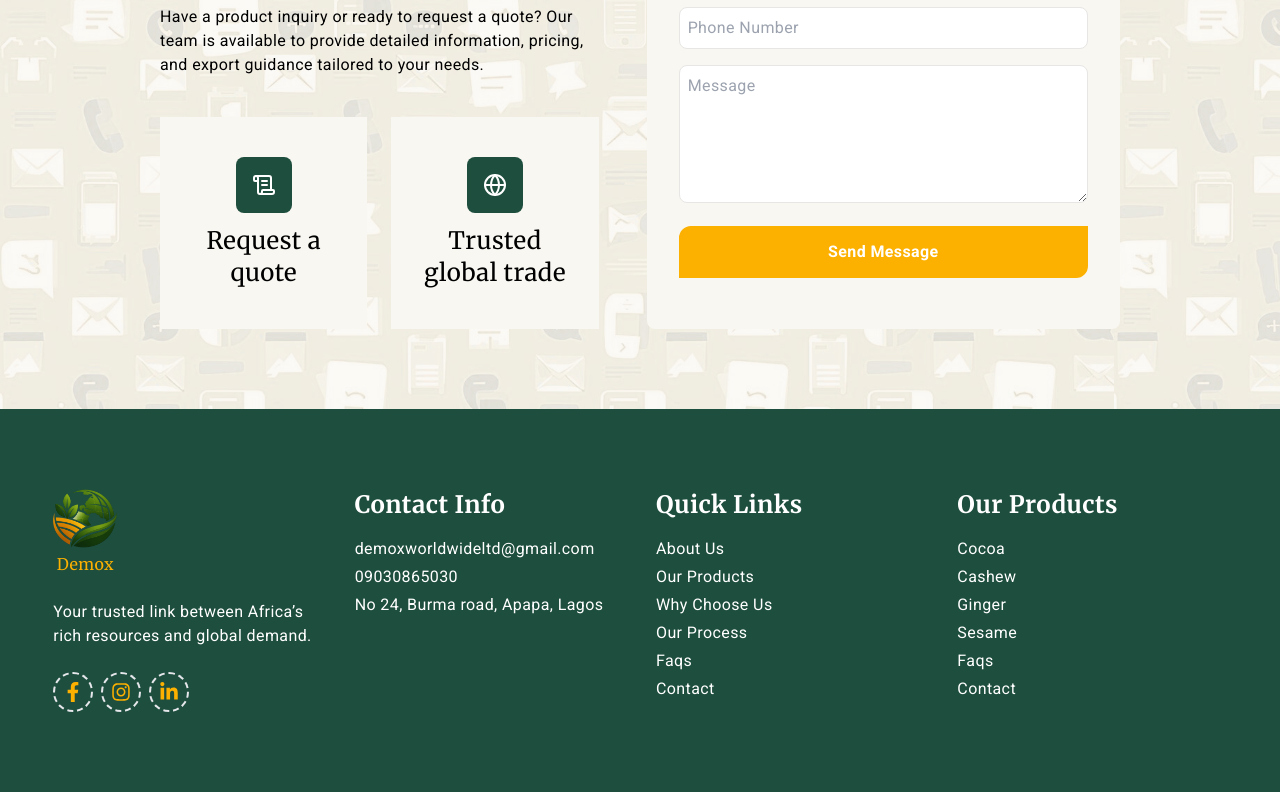
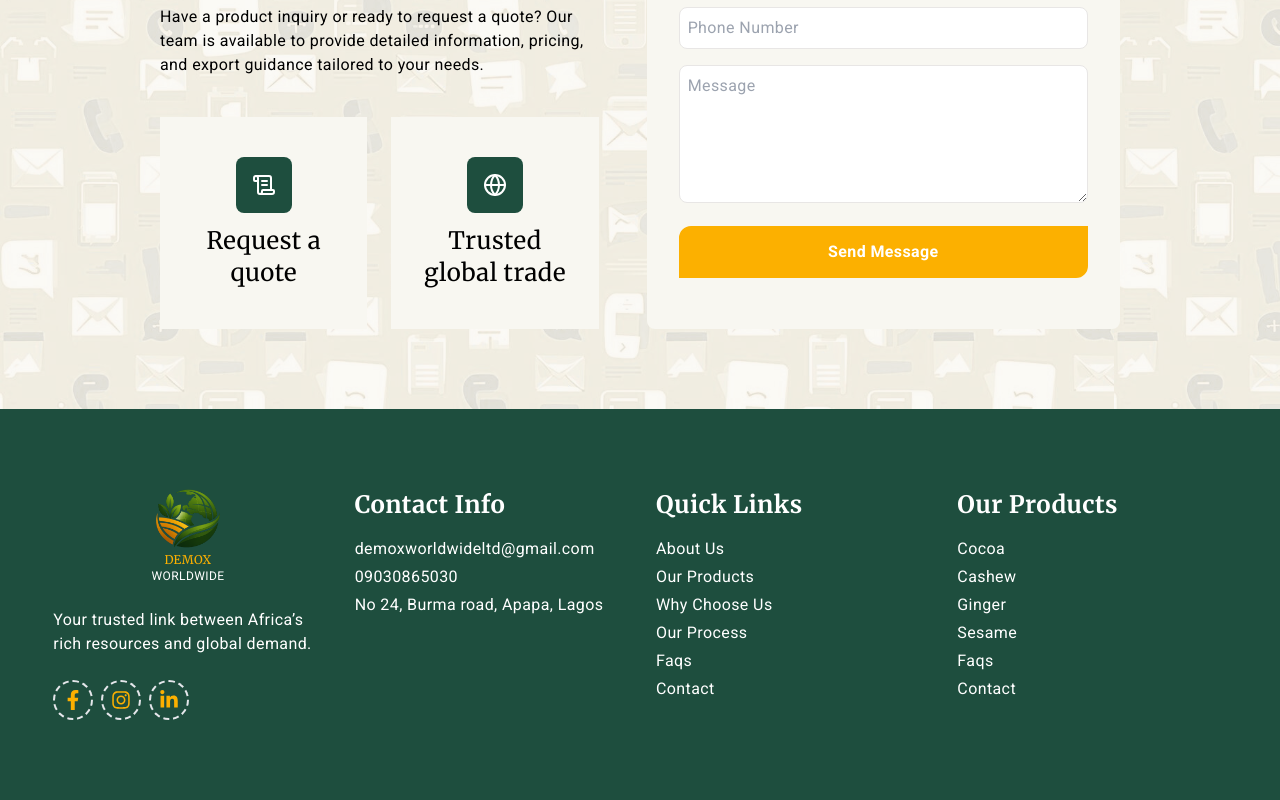
Before and after one commit to afekhaijoseph/demox-worldwide, a React (Vite) app: page / in a window 1280 px wide. Shown: the part 5247-6047 px from the top of the page. Built offline with nearby package versions, Linux system fonts and the light colour scheme.

Commit message:
Fixed footer logo

```diff
--- a/src/Footer.jsx
+++ b/src/Footer.jsx
@@ -6,10 +6,13 @@ const Footer = () => {
     <div className='bg-darkBackground py-20'>
         <div className="w-11/12 mx-auto flex flex-col gap-8 lg:flex-row items-start">
             <div className='flex flex-col gap-6 basis-full'>
-                 <a href='/' className='w-fit flex flex-col gap-1 items-center'>
-                    <img className='w-10 lg:w-16' src={demoxLogo} alt="demox worldwide limited logo" />
-                    <p className='text-accent font-serif'>Demox</p>
-                </a>
+                <div  className='flex flex-col gap-1 items-center'>
+                            <img className='w-14 lg:w-16' src={demoxLogo} alt="demox worldwide limited logo" />
+                            <div className='flex flex-col gap-0 items-center'>
+                            <p className='text-accent font-serif text-xs uppercase'>Demox</p>
+                            <p className='text-secondary text-xs uppercase'>worldwide</p>
+                </div>
+                </div>
                 <p className='text-secondary'>Your trusted link between Africa’s rich resources and global demand.</p>
                 <div className='flex items-center gap-2'>
                     <div className='border-2 border-dashed rounded-full p-2 text-accent'>
```
